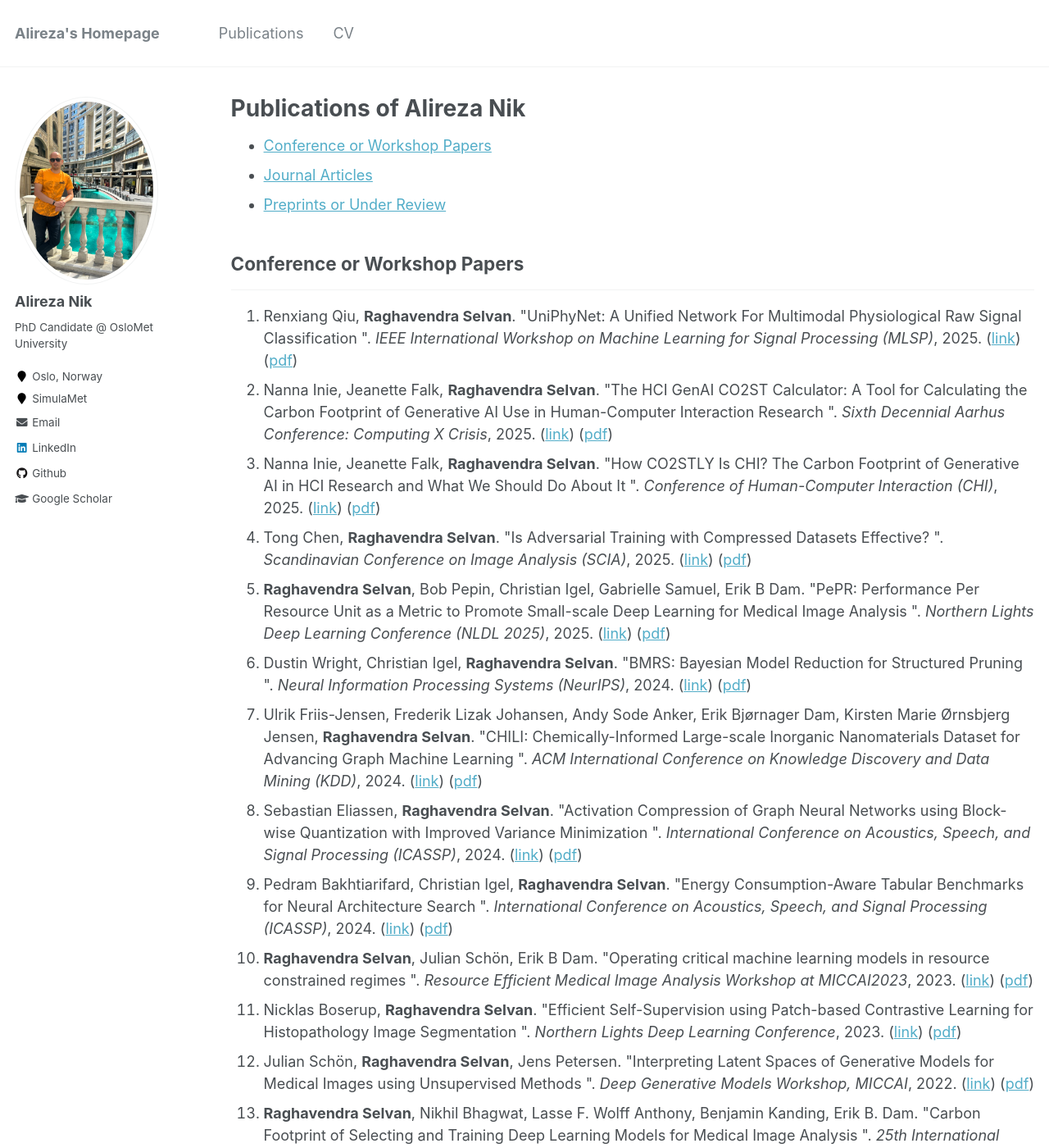
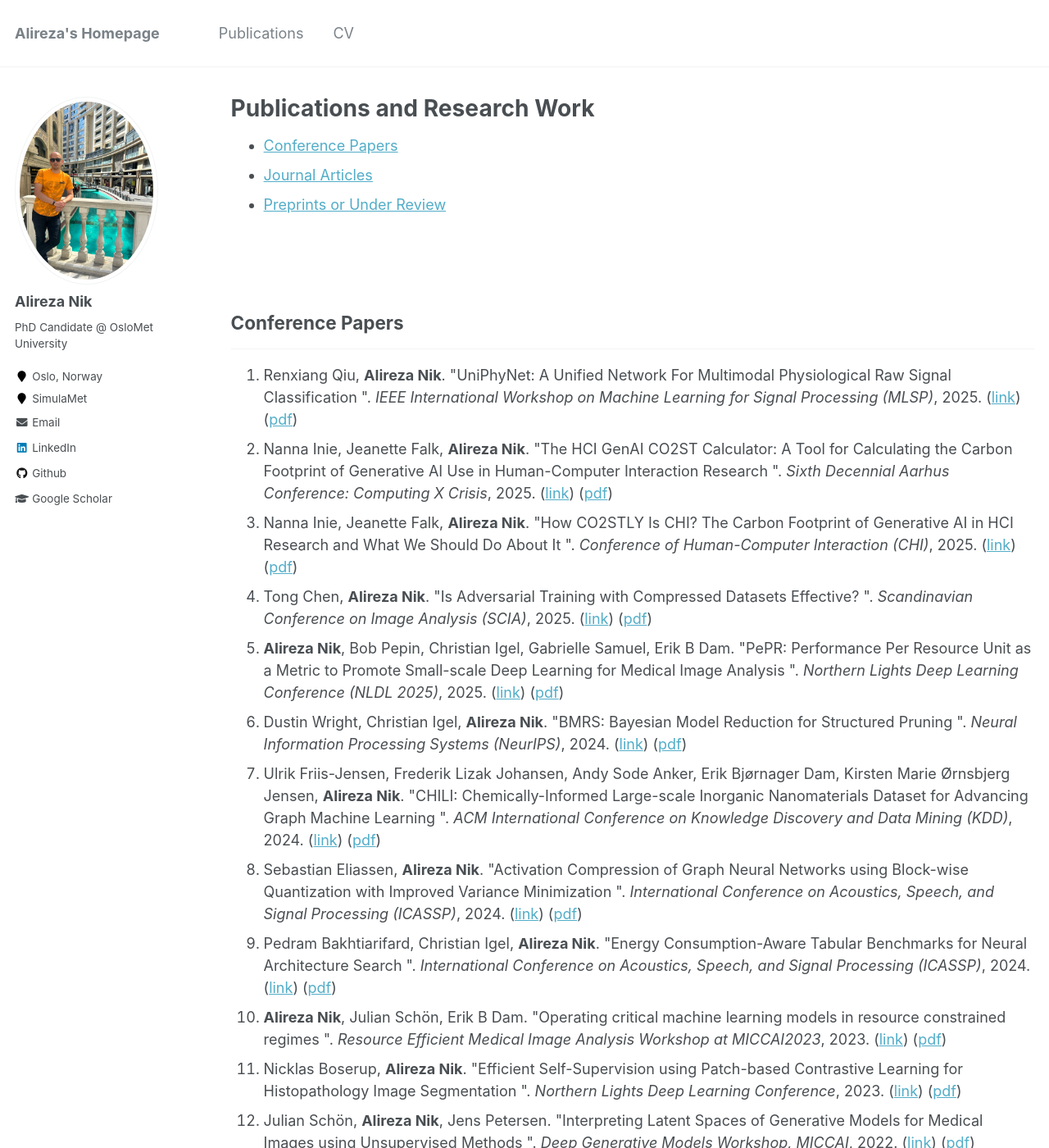
Before and after one commit to ds-anik/ds-anik.github.io, a Jekyll site: the page built from _pages/publications.md, in a window 1280 px wide and 1400 px high. Shown: the whole window at 82% size. Built offline with Jekyll 4.4.1, drawn with Linux system fonts in a browser that asks for light colours; some of the changed text lies outside the part shown.

Commit message:
hardcoded fix

```diff
--- a/_includes/archive-single.html
+++ b/_includes/archive-single.html
@@ -27,7 +27,7 @@
     {% endif %}
 
     <!--    <a href="{{ base_path }}{{ post.url }}">{{ title }}</a><br> -->
-        {{post.authbefore}} <b>Raghavendra Selvan</b>{{post.authafter}}. "{{title}}". <i>{{ post.venue }}</i>, {{ post.date | default: "1900-01-01" | date: "%Y" }}.
+        {{post.authbefore}} <b>Alireza Nik</b>{{post.authafter}}. "{{title}}". <i>{{ post.venue }}</i>, {{ post.date | default: "1900-01-01" | date: "%Y" }}.
     (<a href=" {{ post.paperurl }} ">link</a>)  (<a href=" {{ post.pdf }} ">pdf</a>) <br>
     <!--    <p class="archive__item-excerpt" itemprop="description"><p>{{ post.excerpt | markdownify | remove: <p> | remove: </p>}}<strong><a href="{{ base_path }}{{ post.url }}" rel="permalink"> Read more</a></strong></p></p> -->
 
--- a/_layouts/single.html
+++ b/_layouts/single.html
@@ -37,7 +37,7 @@ layout: default
         {% if page.collection == 'teaching' %}
           <p> {{ page.type }}, <i>{{ page.venue }}</i>, {{ page.date | default: "1900-01-01" | date: "%Y" }} </p>
         {% elsif page.venue and page.date %}
-        {{page.authbefore}} <b> Raghavendra Selvan</b>{{page.authafter}} <br>
+        {{page.authbefore}} <b> Alireza Nik</b>{{page.authafter}} <br>
         Published in <i>{{ page.venue }}</i>, {{ page.date | default: "1900-01-01" | date: "%Y" }}<br>
         {% elsif page.date %}
           <p class="page__date"><strong><i class="fa fa-fw fa-calendar" aria-hidden="true"></i> {{ site.data.ui-text[site.locale].date_label | default: "Published:" }}</strong> <time datetime="{{ page.date | date_to_xmlschema }}">{{ page.date | default: "1900-01-01" | date: "%B %d, %Y" }}</time></p>
--- a/_pages/publications.md
+++ b/_pages/publications.md
@@ -1,6 +1,6 @@
 ---
 layout: archive
-title: "Publications of Alireza Nik"
+title: "Publications and Research Work"
 permalink: /publications/
 author_profile: true
 ---
@@ -10,11 +10,13 @@ author_profile: true
 You can also find my articles on <u><a href="{{author.googlescholar}}">my Google Scholar profile</a>.</u>
 {% endif %}
 
-- [Conference or Workshop Papers](#conference-or-workshop-papers)
+- [Conference Papers](#conference-papers)
 - [Journal Articles](#journal-articles)
 - [Preprints or Under Review](#preprints-or-under-review)
 
-## Conference or Workshop Papers
+<br><br>
+
+## Conference Papers
 
 ---
 
```
Also changed, not shown: _publications/2022-10-ec-nasbench.md (+3 -3 lines).
